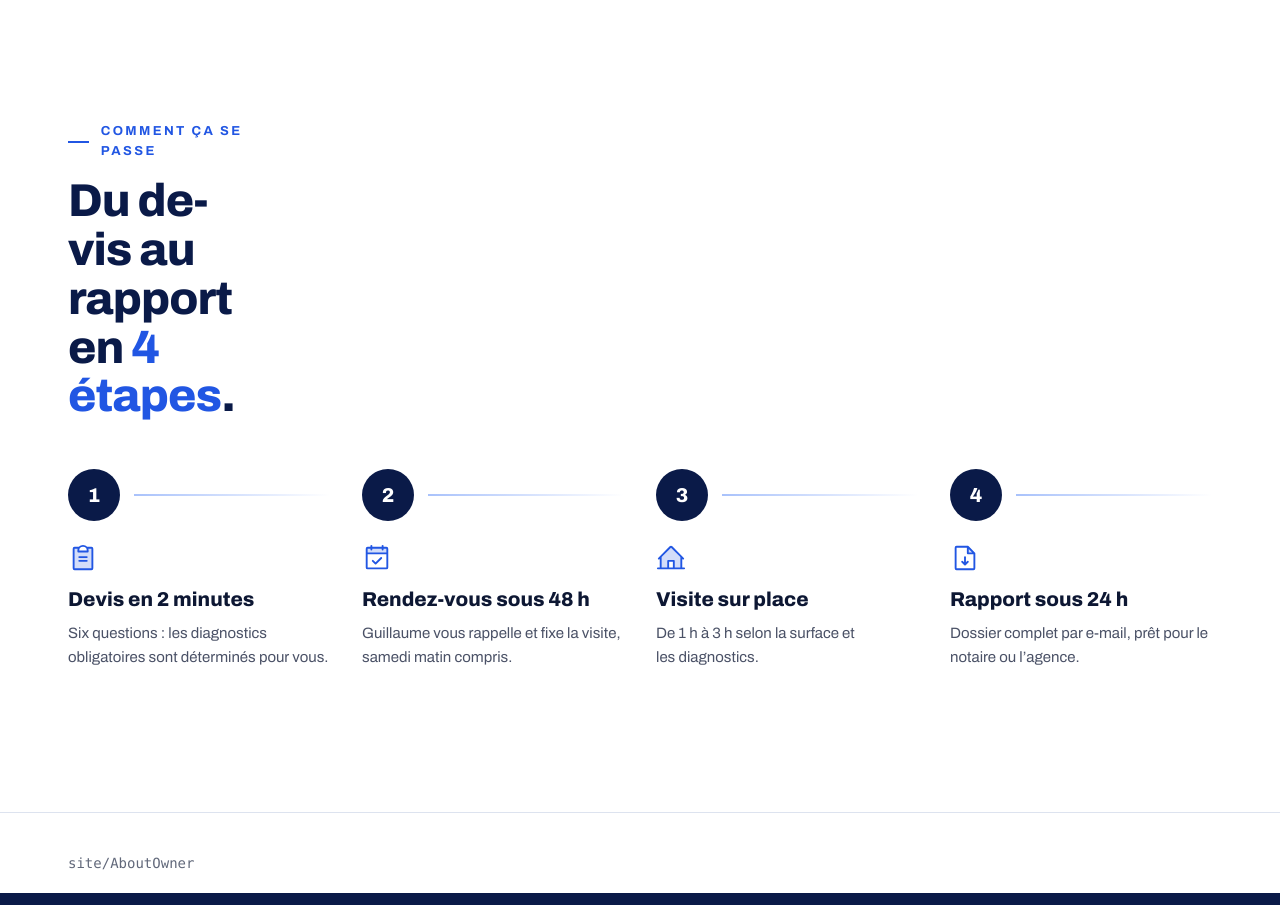
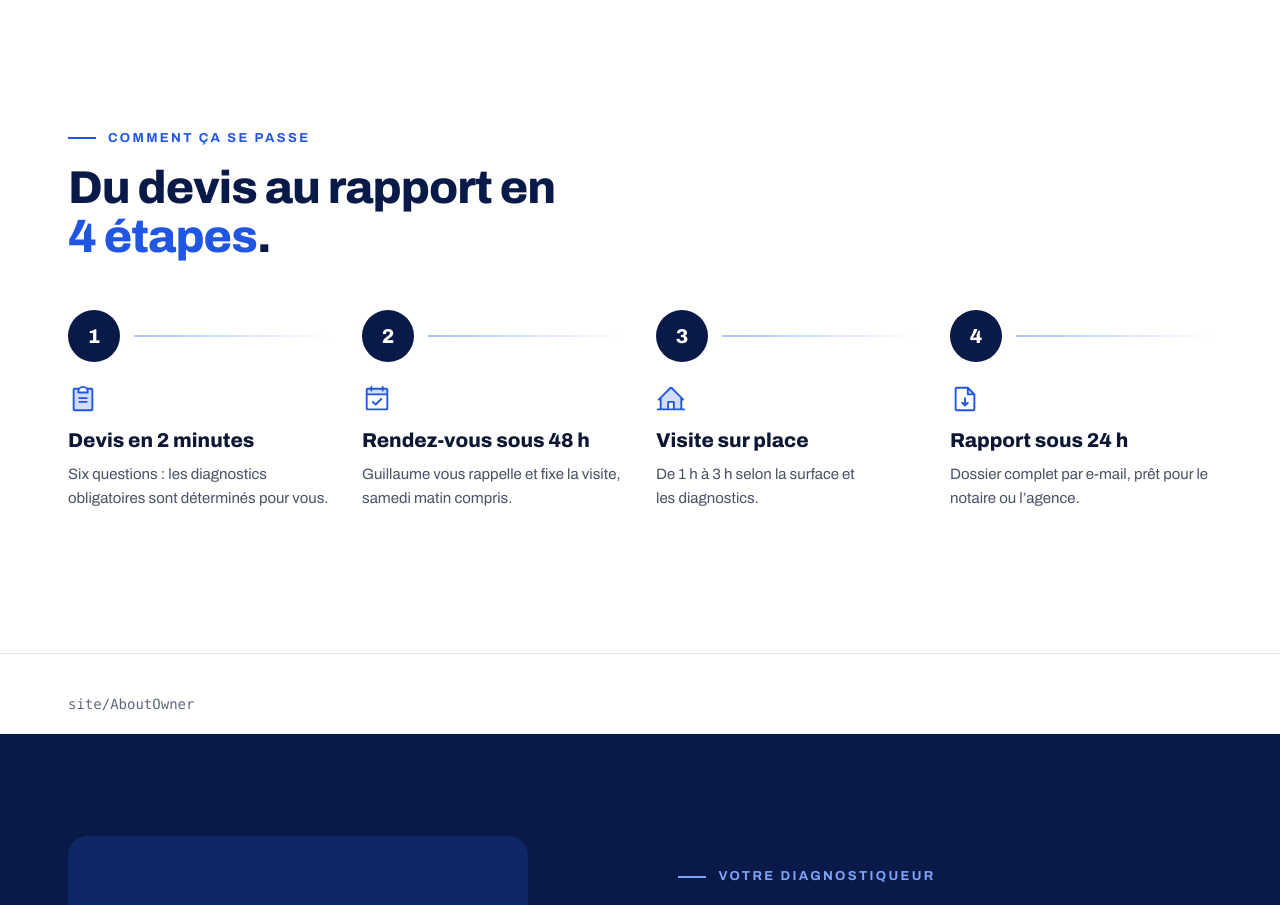
Before and after one commit to magicniclus/gts, a Next.js app: page /dev/composants in a window 1280 px wide. Shown: the part 6640-7545 px from the top of the page. Built offline with nearby package versions, Linux system fonts and the light colour scheme; no server answers.

Commit message:
Corrige la largeur du titre « Du devis au rapport en 4 étapes »
Co-Authored-By: Claude Opus 5.5 <noreply@anthropic.com>
Claude-Session: https://claude.ai/code/session_01EXZDY38EDYPMmRDPaHrKLx

```diff
--- a/src/components/site/HowItWorks.tsx
+++ b/src/components/site/HowItWorks.tsx
@@ -36,7 +36,7 @@ export function HowItWorks() {
         title="Du devis au rapport en"
         highlight="4 étapes"
         after="."
-        className="max-w-[20ch]"
+        titleClassName="max-w-[20ch]"
       />
       <ol className="m-0 mt-12 grid list-none grid-cols-[repeat(auto-fit,minmax(min(100%,230px),1fr))] gap-8 p-0">
         {STEPS.map((s) => (
--- a/src/components/ui/SectionHeading.tsx
+++ b/src/components/ui/SectionHeading.tsx
@@ -13,6 +13,8 @@ type Props = {
   tone?: "onLight" | "onDark";
   size?: "section" | "page" | "block";
   className?: string;
+  /** Classes du titre lui-même (ex. largeur en « ch », relative à sa taille de police). */
+  titleClassName?: string;
 };
 
 const SIZES = {
@@ -30,6 +32,7 @@ export function SectionHeading({
   tone = "onLight",
   size = Tag === "h1" ? "page" : "section",
   className,
+  titleClassName,
 }: Props) {
   const dark = tone === "onDark";
   return (
@@ -41,6 +44,7 @@ export function SectionHeading({
           SIZES[size],
           kicker ? "mt-4" : undefined,
           dark ? "text-white" : "text-accent-900",
+          titleClassName,
         )}
       >
         {title}
```
